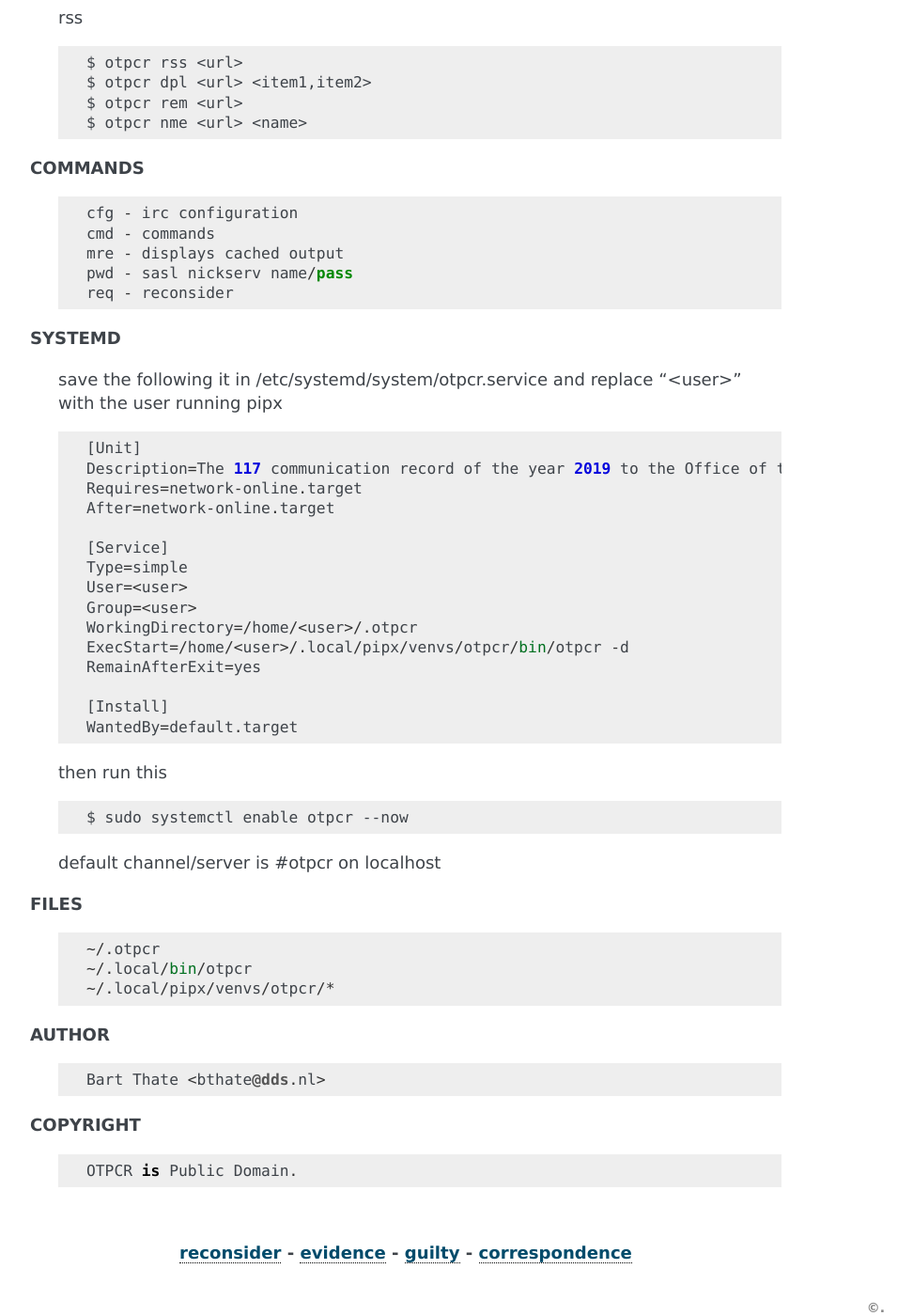
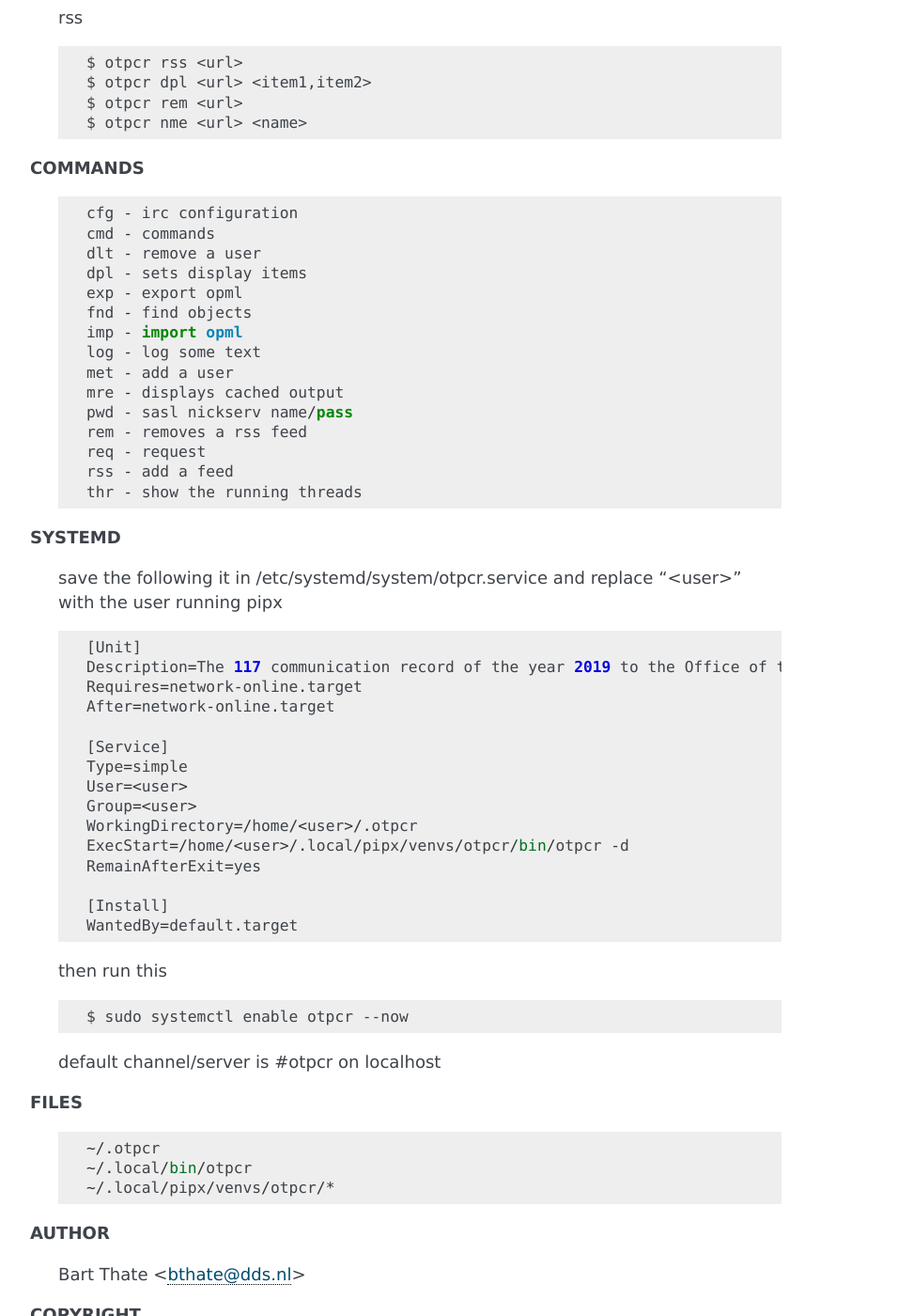
Before and after one commit to xobjectz/otpcr, a Sphinx documentation site: the page built from docs/manual.rst, in a window 1280 px wide and 1400 px high, scrolled down 2353 px. Shown: the whole window at 94% size, without its empty margins (168-1140 px from the left). Built offline with Sphinx 7.4.7, drawn with Linux system fonts in a browser that asks for light colours; some of the changed text lies outside the part shown.

Commit message:
update manual

```diff
--- a/docs/manual.rst
+++ b/docs/manual.rst
@@ -158,9 +157,19 @@
 
         cfg - irc configuration
         cmd - commands
+        dlt - remove a user
+        dpl - sets display items
+        exp - export opml
+        fnd - find objects
+        imp - import opml
+        log - log some text
+        met - add a user
         mre - displays cached output
         pwd - sasl nickserv name/pass
-        req - reconsider
+        rem - removes a rss feed
+        req - request
+        rss - add a feed
+        thr - show the running threads
 
 
 **SYSTEMD**
@@ -207,13 +216,9 @@
 
 **AUTHOR**
 
-    ::
-
-        Bart Thate <bthate@dds.nl>
+    Bart Thate <bthate@dds.nl>
 
 
 **COPYRIGHT**
 
-    ::
-
-        OTPCR is Public Domain.
+    **OTPCR** is Public Domain.
```
Also changed, not shown: other parts of docs/manual.rst (+20 -21 lines), 4 other files.
